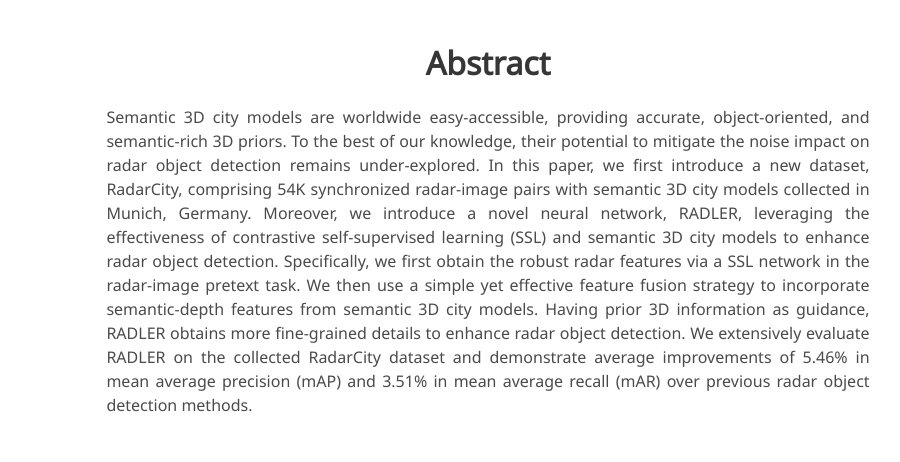
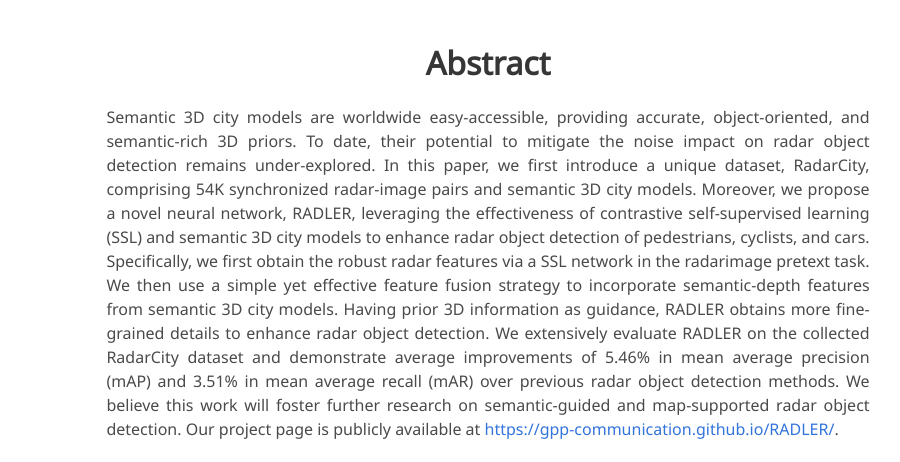
Before and after one commit to gpp-communication/RADLER, a plain HTML site: page docs/index.html in a window 1280 px wide. Shown: the part 917-1379 px from the top of the page, without its empty margins (152-1052 px from the left). Drawn offline with nearby package versions, Linux system fonts and the light colour scheme; some icons are missing; a web font is replaced by a local one.

Commit message:
updated abstract

```diff
--- a/docs/index.html
+++ b/docs/index.html
@@ -188,14 +188,13 @@
             <p>
               Semantic 3D city models are worldwide easy-accessible, providing accurate, object-oriented, and
               semantic-rich 3D priors.
-              To the best of our knowledge, their potential to mitigate the noise impact on radar object detection
-              remains under-explored.
-              In this paper, we first introduce a new dataset, RadarCity,
-              comprising 54K synchronized radar-image pairs with semantic 3D city models collected in Munich, Germany.
-              Moreover, we introduce a novel neural network, RADLER,
-              leveraging the effectiveness of contrastive self-supervised learning (SSL) and semantic 3D city models to
-              enhance radar object detection.
-              Specifically, we first obtain the robust radar features via a SSL network in the radar-image pretext task.
+              To date, their potential to mitigate the noise impact on radar object detection remains under-explored.
+              In this paper, we first introduce a unique dataset, RadarCity, comprising 54K synchronized radar-image
+              pairs and semantic 3D city models.
+              Moreover, we propose a novel neural network, RADLER, leveraging the effectiveness of contrastive
+              self-supervised learning (SSL) and semantic 3D city models to enhance radar object detection of
+              pedestrians, cyclists, and cars.
+              Specifically, we first obtain the robust radar features via a SSL network in the radarimage pretext task.
               We then use a simple yet effective feature fusion strategy to incorporate semantic-depth features from
               semantic 3D city models.
               Having prior 3D information as guidance, RADLER obtains more fine-grained details to enhance radar object
@@ -203,6 +202,9 @@
               We extensively evaluate RADLER on the collected RadarCity dataset and demonstrate average
               improvements of 5.46% in mean average precision (mAP) and 3.51% in mean average recall (mAR) over previous
               radar object detection methods.
+              We believe this work will foster further research on semantic-guided and
+              map-supported radar object detection.
+              Our project page is publicly available at <a href="">https://gpp-communication.github.io/RADLER/</a>.
             </p>
           </div>
         </div>
```
